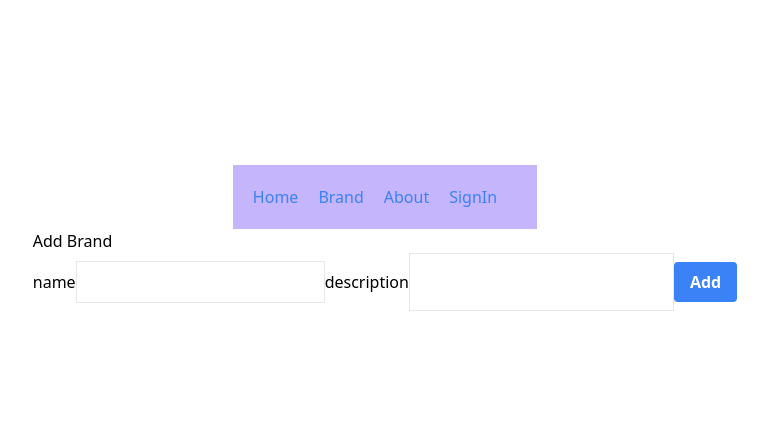
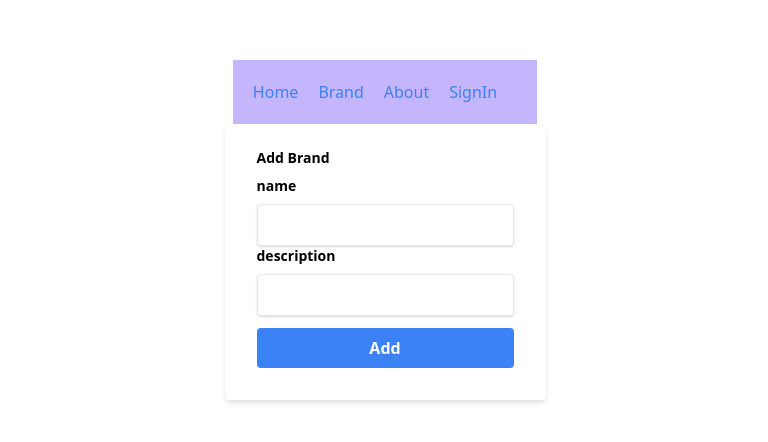
Before and after one commit to tatsuyard/scotch-whisky, a Next.js app: page /brand/new in a window 1280 px wide. Shown: the part 162-604 px from the top of the page, without its empty margins (255-1023 px from the left). Built offline with nearby package versions, Linux system fonts and the light colour scheme; no server answers.

Commit message:
style追加

```diff
--- a/pages/brand/new.tsx
+++ b/pages/brand/new.tsx
@@ -30,13 +30,13 @@ const New: React.FC = () => {
         <div>
           <Header />
         </div>
-        <div>
+        <div className="bg-white shadow-md rounded px-8 pt-6 pb-8 mb-4 flex flex-col">
           <h2>
-            <label>
+            <label className="block text-grey-darker text-sm font-bold mb-2">
               Add Brand
             </label>
           </h2>
-          <label>
+          <label className="block text-grey-darker text-sm font-bold mb-2">
             name
           </label>
           <input
@@ -45,9 +45,9 @@ const New: React.FC = () => {
             autoComplete="off"
             value={brand.name}
             onChange={e => setBrand({...brand, name: e.target.value})}
-            className="p-2 border"
+            className="shadow appearance-none border rounded w-full py-2 px-3 text-grey-darker"
           />
-          <label>
+          <label className="block text-grey-darker text-sm font-bold mb-2">
             description
           </label>
           <input
@@ -55,7 +55,7 @@ const New: React.FC = () => {
             name="description"
             value={brand.description}
             onChange={e => setBrand({...brand, description: e.target.value})}
-            className="p-4 border"
+            className="shadow appearance-none border border-red rounded w-full py-2 px-3 text-grey-darker mb-3"
           />
           <button className="btn-blue" onClick={handleSubmit} disabled={!(brand.name && brand.description)}>
             Add
```
